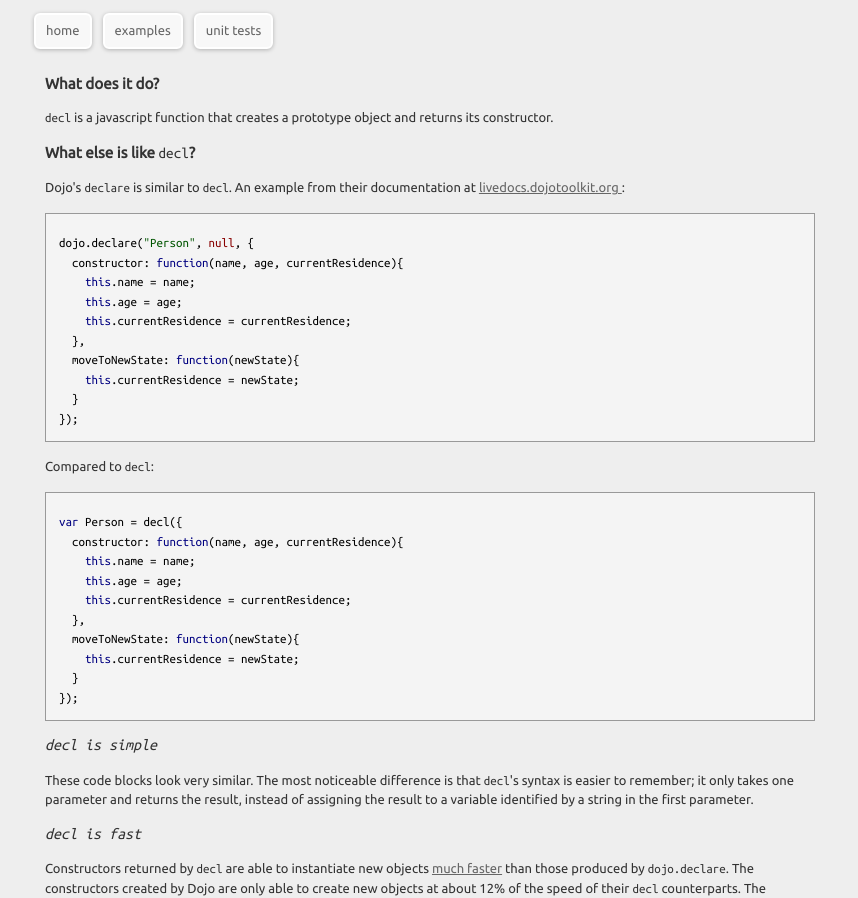
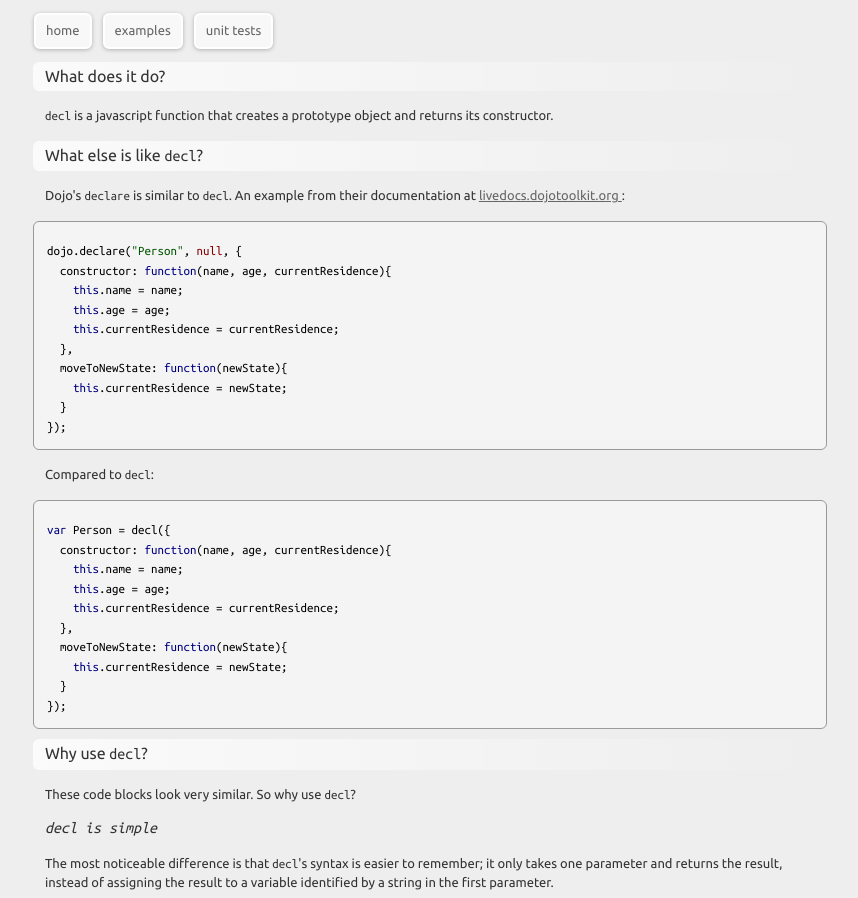
Before and after one commit to gitbuh/decl, a plain HTML site: page site/index.html in a window 1280 px wide. Shown: the part 41-939 px from the top of the page, without its empty margins (210-1068 px from the left). Drawn offline with Linux system fonts and the light colour scheme.

Commit message:
site stuff

```diff
--- a/site/example.html
+++ b/site/example.html
@@ -1,7 +1,4 @@
 <html><head>
-<link href='http://fonts.googleapis.com/css?family=Ubuntu' rel='stylesheet' type='text/css'>
-<link href='http://fonts.googleapis.com/css?family=Ubuntu+Mono' rel='stylesheet' type='text/css'>
-<link rel="stylesheet" href="res/magula.css" />
 <link rel="stylesheet" href="res/test.css" />
 <script src="res/highlight.js"></script>
 <script src="res/js.js"></script>
--- a/site/index.html
+++ b/site/index.html
@@ -1,7 +1,4 @@
 <html><head>
-<link href='http://fonts.googleapis.com/css?family=Ubuntu' rel='stylesheet' type='text/css'>
-<link href='http://fonts.googleapis.com/css?family=Ubuntu+Mono' rel='stylesheet' type='text/css'>
-<link rel="stylesheet" href="res/magula.css" />
 <link rel="stylesheet" href="res/test.css" />
 <script src="res/highlight.js"></script>
 <script src="res/js.js"></script>
@@ -56,10 +53,16 @@ var Person = decl({
 });
 </code></pre>
 
+<h3>Why use <code>decl</code>?</h3>
+
+<p>
+These code blocks look very similar. So why use <code>decl</code>?
+</p>
+
 <h4>decl is simple</h4>
 
 <p>
-These code  blocks look very similar. The most noticeable difference is that <code>decl</code>'s syntax is easier to remember; it only takes one parameter and returns the result, instead of assigning the result to
+The most noticeable difference is that <code>decl</code>'s syntax is easier to remember; it only takes one parameter and returns the result, instead of assigning the result to
 a variable identified by a string in the first parameter.
 </p>
 
--- a/site/nav.html
+++ b/site/nav.html
@@ -1,5 +1,4 @@
 <html><head>
-<link href='http://fonts.googleapis.com/css?family=Ubuntu' rel='stylesheet' type='text/css'>
 <link rel="stylesheet" href="res/test.css" />
 </head><body class="nav">
 <a href="#" onclick="top.location='index.html'; return false;">
--- a/site/res/test.css
+++ b/site/res/test.css
@@ -1,3 +1,7 @@
+@import url("http://fonts.googleapis.com/css?family=Ubuntu");
+@import url("http://fonts.googleapis.com/css?family=Ubuntu+Mono");
+@import url("magula.css");
+
 html, body {
 	font-family: 'Ubuntu', sans-serif;
 }
@@ -17,13 +21,20 @@ body.test pre code {
 	font-size:17px; float:right; background:transparent;
 	width:50%;  opacity:0.75;
 }
-h1, p, h3, h4, dl {
+h1, p, h4, dl {
 	margin:15px;
 }
 h2 {
 	margin:3px;
 	text-indent: 12px; color:#fff; line-height:250%;
 	border-radius: 6px;  opacity:0.75;
+}
+h3 {
+  margin:3px;
+  padding:5px 12px;
+  border-radius: 6px;
+  font-weight:normal;
+  font-size: 16px;
 }
 h4 {
 	font-style: italic;
@@ -61,9 +72,20 @@ a {
 .example {
 	padding: 0 1em 1em;
 	border: 1px solid #999;
-	margin: 1em 15px;
+	margin: 10px 3px;
+	border-radius: 6px;
 }
 
 dt {position: absolute;}
 
 dd {margin: 0 0 20px 120px;}
+
+h3 {
+background: -moz-linear-gradient(left, rgba(255,255,255,0.75) 0%, rgba(255,255,255,0) 100%); /* FF3.6+ */
+background: -webkit-gradient(linear, left top, right top, color-stop(0%,rgba(255,255,255,0.75)), color-stop(100%,rgba(255,255,255,0))); /* Chrome,Safari4+ */
+background: -webkit-linear-gradient(left, rgba(255,255,255,0.75) 0%,rgba(255,255,255,0) 100%); /* Chrome10+,Safari5.1+ */
+background: -o-linear-gradient(left, rgba(255,255,255,0.75) 0%,rgba(255,255,255,0) 100%); /* Opera 11.10+ */
+background: -ms-linear-gradient(left, rgba(255,255,255,0.75) 0%,rgba(255,255,255,0) 100%); /* IE10+ */
+background: linear-gradient(left, rgba(255,255,255,0.75) 0%,rgba(255,255,255,0) 100%); /* W3C */
+filter: progid:DXImageTransform.Microsoft.gradient( startColorstr='#bfffffff', endColorstr='#00ffffff',GradientType=1 ); /* IE6-9 */
+}
```
Also changed, not shown: site/test.html (+0 -3 lines).
